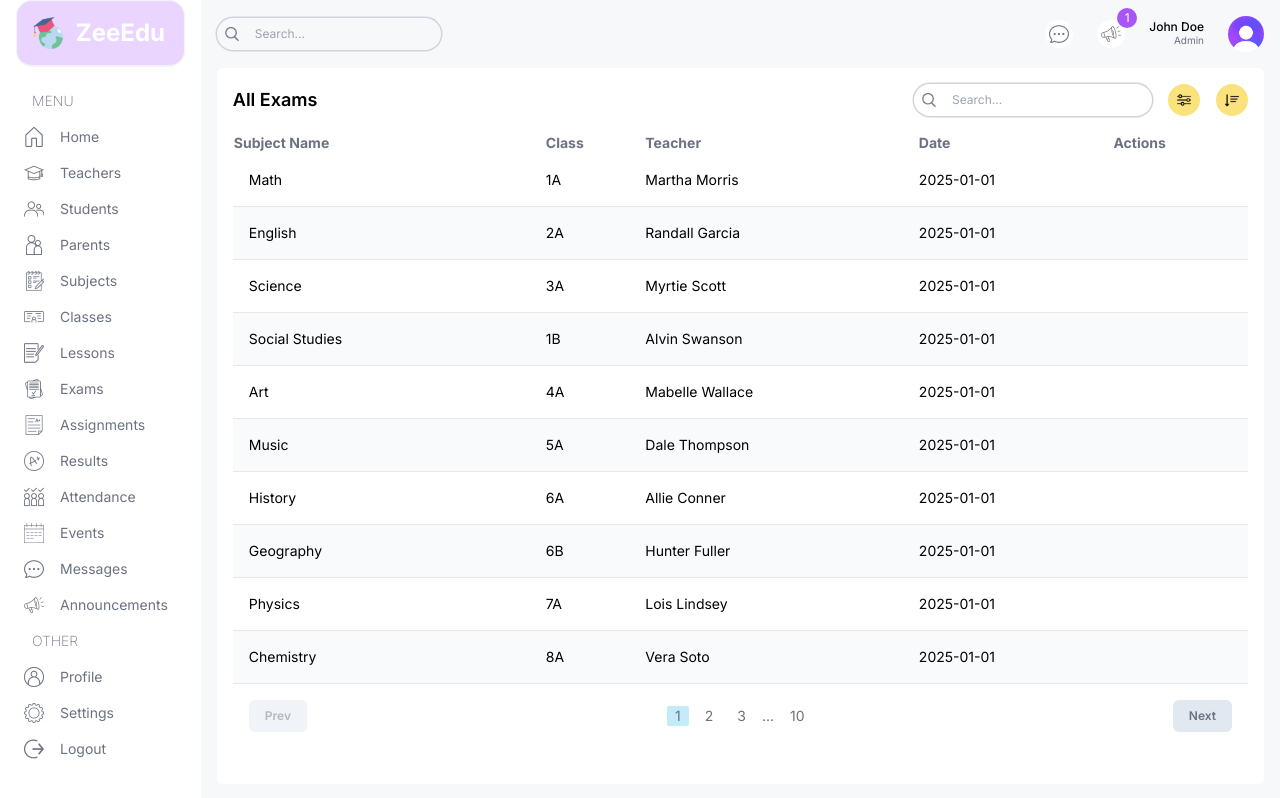
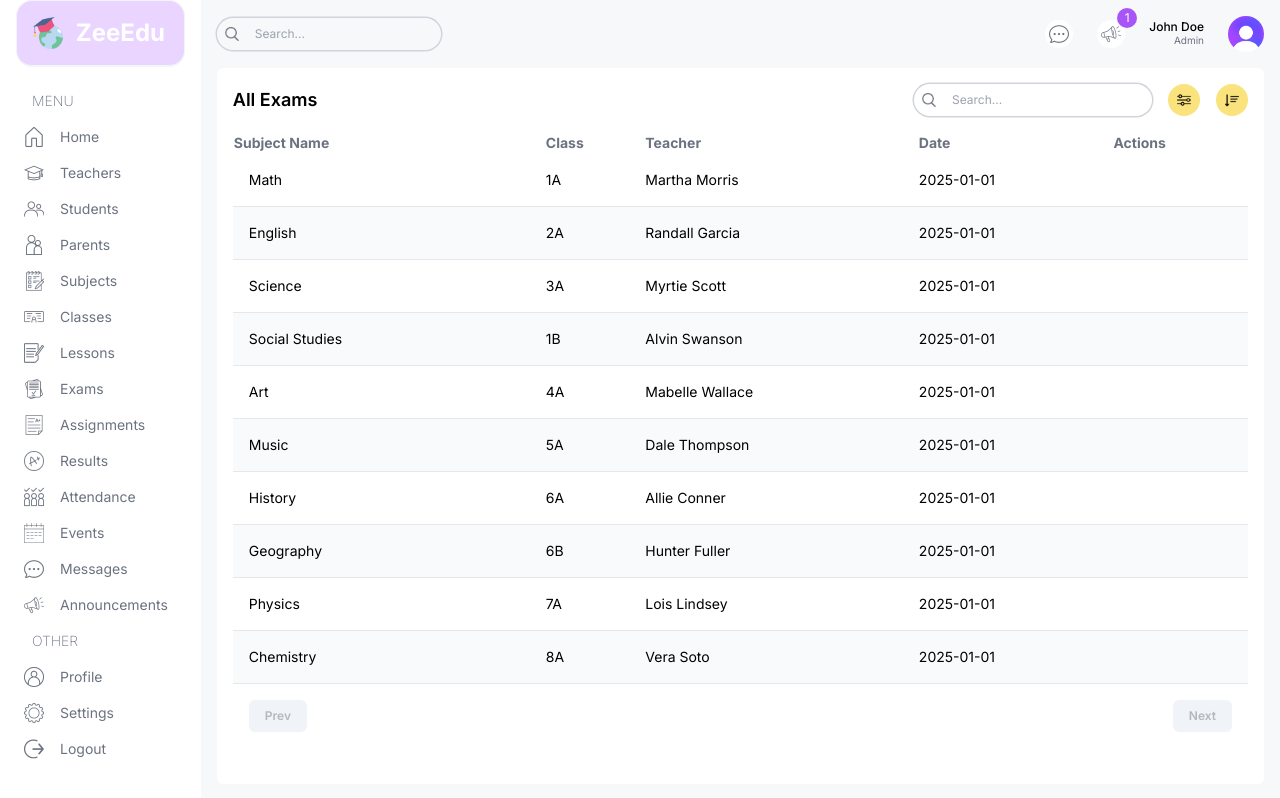
Before and after one commit to zee0401/school-managment, a Next.js app: page /list/exams in a window 1280 px wide. Built offline with nearby package versions, Linux system fonts and the light colour scheme.

Commit message:
pagination added

```diff
--- a/src/app/(dashboard)/list/teachers/page.tsx
+++ b/src/app/(dashboard)/list/teachers/page.tsx
@@ -4,9 +4,11 @@ import Table from "@/components/Table";
 import TableSearch from "@/components/TableSearch";
 import { role, teachersData } from "@/lib/data";
 import prisma from "@/lib/prisma";
+import { ITEMS_PER_PAGE } from "@/lib/settings";
 import { Class, Subject, Teacher } from "@prisma/client";
 import Image from "next/image";
 import Link from "next/link";
+import { parse } from "path";
 
 // type Teacher = {
 //   id: number;
@@ -107,10 +109,23 @@ const renderRow = (item: TeacherList) => (
   </tr>
 );
 
-const TeacherListPage = async () => {
-  const data = await prisma.teacher.findMany({
-    include: { subjects: true, classes: true },
-  });
+const TeacherListPage = async ({
+  searchParams,
+}: {
+  searchParams: { [key: string]: string } | undefined;
+}) => {
+  const { page, ...queryParams } = searchParams;
+
+  const p = page ? parseInt(page) : 1;
+
+  const [data, count] = await prisma.$transaction([
+    prisma.teacher.findMany({
+      include: { subjects: true, classes: true },
+      take: ITEMS_PER_PAGE,
+      skip: (p - 1) * ITEMS_PER_PAGE,
+    }),
+    prisma.teacher.count(),
+  ]);
 
   return (
     <div className="bg-white p-4 rounded-md flex-1 m-4 mt-0">
@@ -138,7 +153,7 @@ const TeacherListPage = async () => {
       {/* LIST */}
       <Table columns={columns} renderRow={renderRow} data={data} />
       {/* PAGINATION */}
-      <Pagination />
+      <Pagination page={p} count={count} />
     </div>
   );
 };
--- a/src/components/Pagination.tsx
+++ b/src/components/Pagination.tsx
@@ -1,20 +1,63 @@
-const Pagination = () => {
+"use client";
+
+import { ITEMS_PER_PAGE } from "@/lib/settings";
+import { useRouter } from "next/navigation";
+
+const Pagination = ({ page, count }: { page: number; count: number }) => {
+  const hasPrev = ITEMS_PER_PAGE * (page - 1) > 0;
+  const hasNext = ITEMS_PER_PAGE * (page - 1) + ITEMS_PER_PAGE < count;
+
+  const router = useRouter();
+
+  const changePage = (newPage: number) => {
+    const params = new URLSearchParams(window.location.search);
+    params.set("page", newPage.toString());
+    router.push(`${window.location.pathname}?${params}`);
+  };
   return (
     <div className="p-4 flex items-center justify-between text-gray-500">
       <button
-        disabled
+        disabled={!hasPrev}
         className="py-2 px-4 rounded-md bg-slate-200 text-xs font-semibold disabled:opacity-50 disabled:cursor-not-allowed"
+        onClick={() => {
+          changePage(page - 1);
+        }}
       >
         Prev
       </button>
       <div className="flex items-center gap-2 text-sm">
-        <button className="px-2 rounded-sm bg-lamaSky">1</button>
-        <button className="px-2 rounded-sm ">2</button>
-        <button className="px-2 rounded-sm ">3</button>
+        {Array.from(
+          { length: Math.ceil(count / ITEMS_PER_PAGE) },
+          (_, index) => {
+            const pageIndex = index + 1;
+            return (
+              <button
+                key={pageIndex}
+                className={`px-2 rounded-sm ${
+                  page === pageIndex ? "bg-lamaPurple" : ""
+                }`}
+                onClick={() => {
+                  changePage(pageIndex);
+                }}
+              >
+                {pageIndex}
+              </button>
+            );
+          }
+        )}
+
+        {/* <button className="px-2 rounded-sm ">2</button> */}
+        {/* <button className="px-2 rounded-sm ">3</button>
         ...
-        <button className="px-2 rounded-sm ">10</button>
+        <button className="px-2 rounded-sm ">10</button> */}
       </div>
-      <button className="py-2 px-4 rounded-md bg-slate-200 text-xs font-semibold disabled:opacity-50 disabled:cursor-not-allowed">
+      <button
+        className="py-2 px-4 rounded-md bg-slate-200 text-xs font-semibold disabled:opacity-50 disabled:cursor-not-allowed"
+        disabled={!hasNext}
+        onClick={() => {
+          changePage(page + 1);
+        }}
+      >
         Next
       </button>
     </div>
--- /dev/null
+++ b/src/lib/settings.ts
@@ -0,0 +1 @@
+export const ITEMS_PER_PAGE = 5;
```
